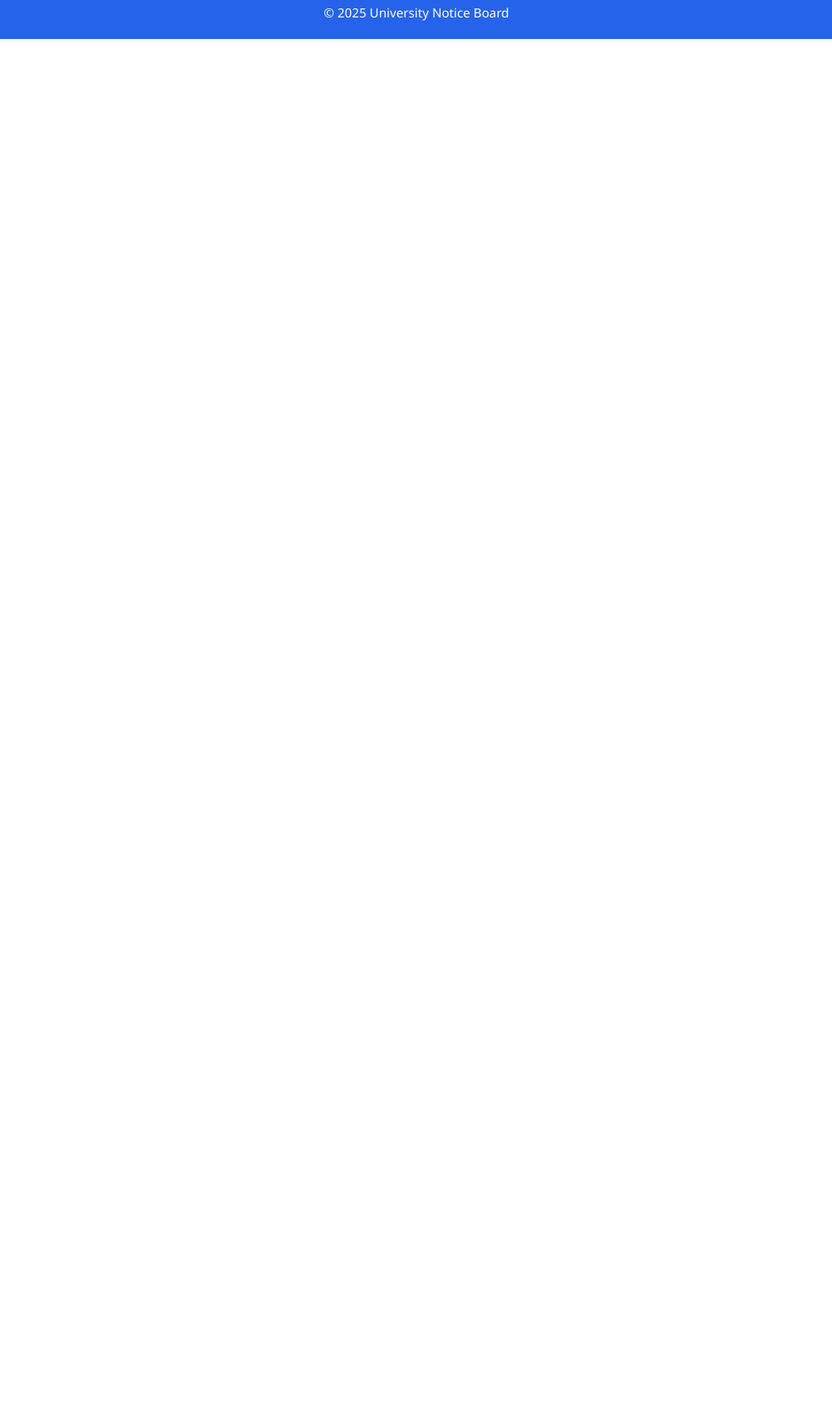
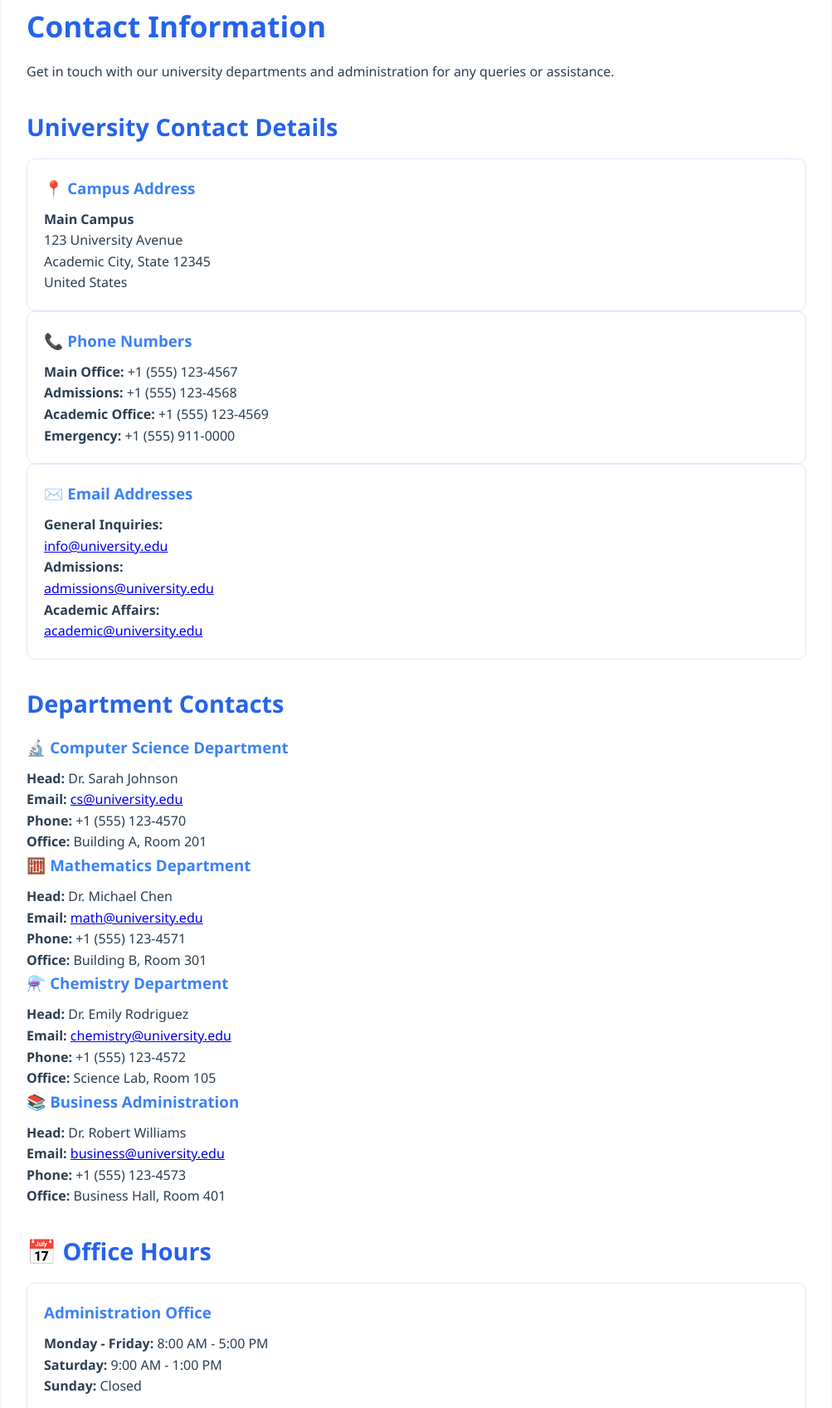
Before and after one commit to DevOps-Fundamentals/uni-notice-board, a website: page src/contact.html in a window 1280 px wide. Shown: the part 113-1810 px from the top of the page at 83% size, without its empty margins (138-1141 px from the left). Before the commit the page ends 800 px from the top, so only its background shows below. Drawn offline with Linux system fonts and the light colour scheme.

Commit message:
[Feature] contact.html implementation

```diff
--- a/src/contact.html
+++ b/src/contact.html
@@ -22,6 +22,136 @@
     </nav>
   </header>
 
+  <div class="container">
+    <h1>Contact Information</h1>
+    <p>Get in touch with our university departments and administration for any queries or assistance.</p>
+
+    <section class="contact-info">
+      <h2>University Contact Details</h2>
+
+      <div class="contact-cards">
+        <div class="card">
+          <h3>📍 Campus Address</h3>
+          <p><strong>Main Campus</strong></p>
+          <p>123 University Avenue<br>
+             Academic City, State 12345<br>
+             United States</p>
+        </div>
+
+        <div class="card">
+          <h3>📞 Phone Numbers</h3>
+          <p><strong>Main Office:</strong> +1 (555) 123-4567</p>
+          <p><strong>Admissions:</strong> +1 (555) 123-4568</p>
+          <p><strong>Academic Office:</strong> +1 (555) 123-4569</p>
+          <p><strong>Emergency:</strong> +1 (555) 911-0000</p>
+        </div>
+
+        <div class="card">
+          <h3>✉️ Email Addresses</h3>
+          <p><strong>General Inquiries:</strong><br>
+             <a href="mailto:info@university.edu">info@university.edu</a></p>
+          <p><strong>Admissions:</strong><br>
+             <a href="mailto:admissions@university.edu">admissions@university.edu</a></p>
+          <p><strong>Academic Affairs:</strong><br>
+             <a href="mailto:academic@university.edu">academic@university.edu</a></p>
+        </div>
+      </div>
+    </section>
+
+    <section class="departments">
+      <h2>Department Contacts</h2>
+
+      <div class="department-list">
+        <div class="dept-card">
+          <h3>🔬 Computer Science Department</h3>
+          <p><strong>Head:</strong> Dr. Sarah Johnson</p>
+          <p><strong>Email:</strong> <a href="mailto:cs@university.edu">cs@university.edu</a></p>
+          <p><strong>Phone:</strong> +1 (555) 123-4570</p>
+          <p><strong>Office:</strong> Building A, Room 201</p>
+        </div>
+
+        <div class="dept-card">
+          <h3>🧮 Mathematics Department</h3>
+          <p><strong>Head:</strong> Dr. Michael Chen</p>
+          <p><strong>Email:</strong> <a href="mailto:math@university.edu">math@university.edu</a></p>
+          <p><strong>Phone:</strong> +1 (555) 123-4571</p>
+          <p><strong>Office:</strong> Building B, Room 301</p>
+        </div>
+
+        <div class="dept-card">
+          <h3>⚗️ Chemistry Department</h3>
+          <p><strong>Head:</strong> Dr. Emily Rodriguez</p>
+          <p><strong>Email:</strong> <a href="mailto:chemistry@university.edu">chemistry@university.edu</a></p>
+          <p><strong>Phone:</strong> +1 (555) 123-4572</p>
+          <p><strong>Office:</strong> Science Lab, Room 105</p>
+        </div>
+
+        <div class="dept-card">
+          <h3>📚 Business Administration</h3>
+          <p><strong>Head:</strong> Dr. Robert Williams</p>
+          <p><strong>Email:</strong> <a href="mailto:business@university.edu">business@university.edu</a></p>
+          <p><strong>Phone:</strong> +1 (555) 123-4573</p>
+          <p><strong>Office:</strong> Business Hall, Room 401</p>
+        </div>
+      </div>
+    </section>
+
+    <section class="office-hours">
+      <h2>📅 Office Hours</h2>
+      <div class="hours-info">
+        <div class="card">
+          <h3>Administration Office</h3>
+          <p><strong>Monday - Friday:</strong> 8:00 AM - 5:00 PM</p>
+          <p><strong>Saturday:</strong> 9:00 AM - 1:00 PM</p>
+          <p><strong>Sunday:</strong> Closed</p>
+        </div>
+
+        <div class="card">
+          <h3>Student Services</h3>
+          <p><strong>Monday - Friday:</strong> 9:00 AM - 6:00 PM</p>
+          <p><strong>Saturday:</strong> 10:00 AM - 2:00 PM</p>
+          <p><strong>Sunday:</strong> Closed</p>
+        </div>
+
+        <div class="card">
+          <h3>Library</h3>
+          <p><strong>Monday - Thursday:</strong> 7:00 AM - 10:00 PM</p>
+          <p><strong>Friday:</strong> 7:00 AM - 8:00 PM</p>
+          <p><strong>Saturday:</strong> 9:00 AM - 6:00 PM</p>
+          <p><strong>Sunday:</strong> 12:00 PM - 8:00 PM</p>
+        </div>
+      </div>
+    </section>
+
+    <section class="emergency-contact">
+      <h2>🚨 Emergency Information</h2>
+      <div class="emergency-info">
+        <div class="card emergency">
+          <h3>Campus Security</h3>
+          <p><strong>24/7 Emergency Line:</strong> +1 (555) 911-0000</p>
+          <p><strong>Non-Emergency:</strong> +1 (555) 123-4574</p>
+          <p><strong>Email:</strong> <a href="mailto:security@university.edu">security@university.edu</a></p>
+        </div>
+
+        <div class="card emergency">
+          <h3>Medical Emergency</h3>
+          <p><strong>Campus Health Center:</strong> +1 (555) 123-4575</p>
+          <p><strong>After Hours:</strong> Call 911</p>
+          <p><strong>Location:</strong> Student Center, Ground Floor</p>
+        </div>
+      </div>
+    </section>
+
+    <section class="contact-form-info">
+      <h2>📝 Get In Touch</h2>
+      <div class="form-info">
+        <p>For specific inquiries, please contact the appropriate department directly using the contact information provided above.</p>
+        <p>For general questions about university services, admissions, or academic programs, feel free to reach out to our main office during business hours.</p>
+        <p><strong>Response Time:</strong> We typically respond to email inquiries within 1-2 business days.</p>
+      </div>
+    </section>
+  </div>
+
   <footer>
     <p>&copy; 2025 University Notice Board</p>
   </footer>
```
Also changed, not shown: README.md.
